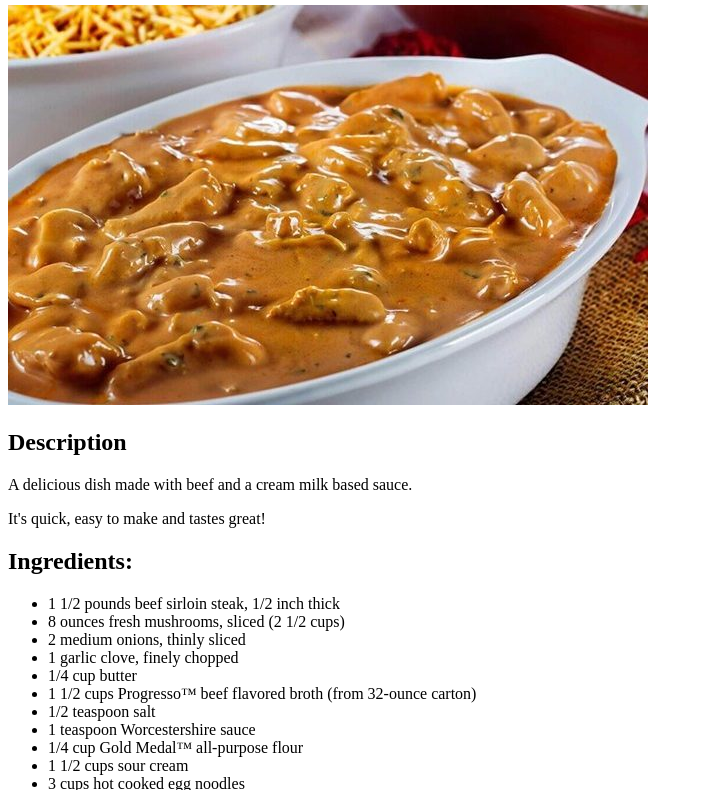
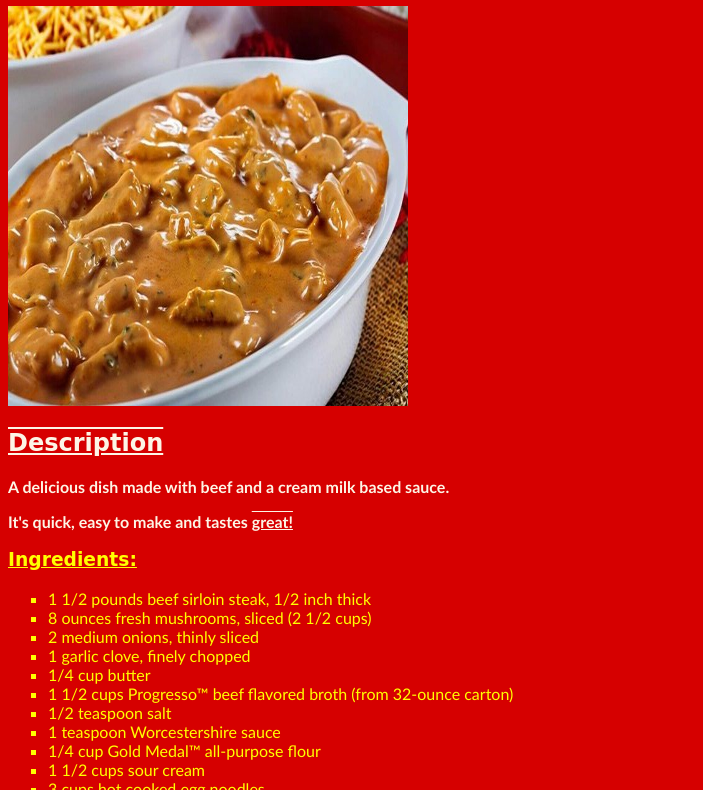
Before and after one commit to MarkThisHat/libft, a plain HTML site: page recipes/beef-stroganoff.html in a window 1280 px wide. Shown: the part 75-865 px from the top of the page, without its empty margins (0-703 px from the left). Drawn offline with Linux system fonts and the light colour scheme.

Commit message:
Css and Fixes

```diff
--- a/recipes/beef-stroganoff.html
+++ b/recipes/beef-stroganoff.html
@@ -4,16 +4,17 @@
     <meta charset="UTF-8">
     <meta http-equiv="X-UA-Compatible" content="IE=edge">
     <meta name="viewport" content="width=device-width, initial-scale=1.0">
+    <link rel="stylesheet" href="../style.css">
     <title>Document</title>
 </head>
 <body>
     <h1>Beef Stroganoff</h1>
     <img src="beef-stroganoff.jpg" alt="A plate of beef stragonoff">
     <h2>Description</h2>
-    <p>A delicious dish made with beef and a cream milk based sauce.</p>
-    <p>It's quick, easy to make and tastes great!</p>
-    <h2>Ingredients:</h2>
-    <ul>
+    <p class="description">A delicious dish made with beef and a cream milk based sauce.</p>
+    <p class="description">It's quick, easy to make and tastes <span>great!</span></p>
+    <h3>Ingredients:</h3>
+    <ul class="ingredients">
         <li>1 1/2 pounds beef sirloin steak, 1/2 inch thick</li>
         <li>8 ounces fresh mushrooms, sliced (2 1/2 cups)</li>
         <li>2 medium onions, thinly sliced</li>
--- /dev/null
+++ b/style.css
@@ -0,0 +1,54 @@
+body {
+    background-color: hsla(0, 100%, 42%);
+    color: hsla(60, 100%, 50%, 1);
+    font-family: 'Trebuchet MS', 'Lucida Sans Unicode', 'Lucida Grande', 'Lucida Sans', Arial, sans-serif;
+    text-align: justify;
+}
+
+img {
+    height: 400px;
+    width: 400px;
+}
+
+h1, h2, h3, h4, h5, h6 {
+    font-weight: bolder;
+    font-family: cursive, fantasy, monospace, 'Trebuchet MS';
+}
+
+h1 {
+    text-decoration: overline;
+    text-align: justify;
+}
+
+h2, span {
+    color: oldlace;
+    text-decoration: underline overline;
+}
+
+h3 {
+    text-decoration: underline;
+}
+
+.mainlist {
+    list-style-type: none;
+}
+
+button {
+    background-color: black;
+    width: 15%;
+}
+
+a, a:visited {
+    color:cornsilk;
+    text-decoration: none;
+    text-decoration-line: none;
+}
+
+.description {
+    color:oldlace;
+    font-weight: bolder;
+}
+
+.ingredients {
+    list-style-type: square;
+}
```
Also changed, not shown: index.html (+7 -4 lines), recipes/chicken-stroganoff.html (+5 -4 lines), recipes/pork-stroganoff.html (+5 -4 lines), 1 other file.
